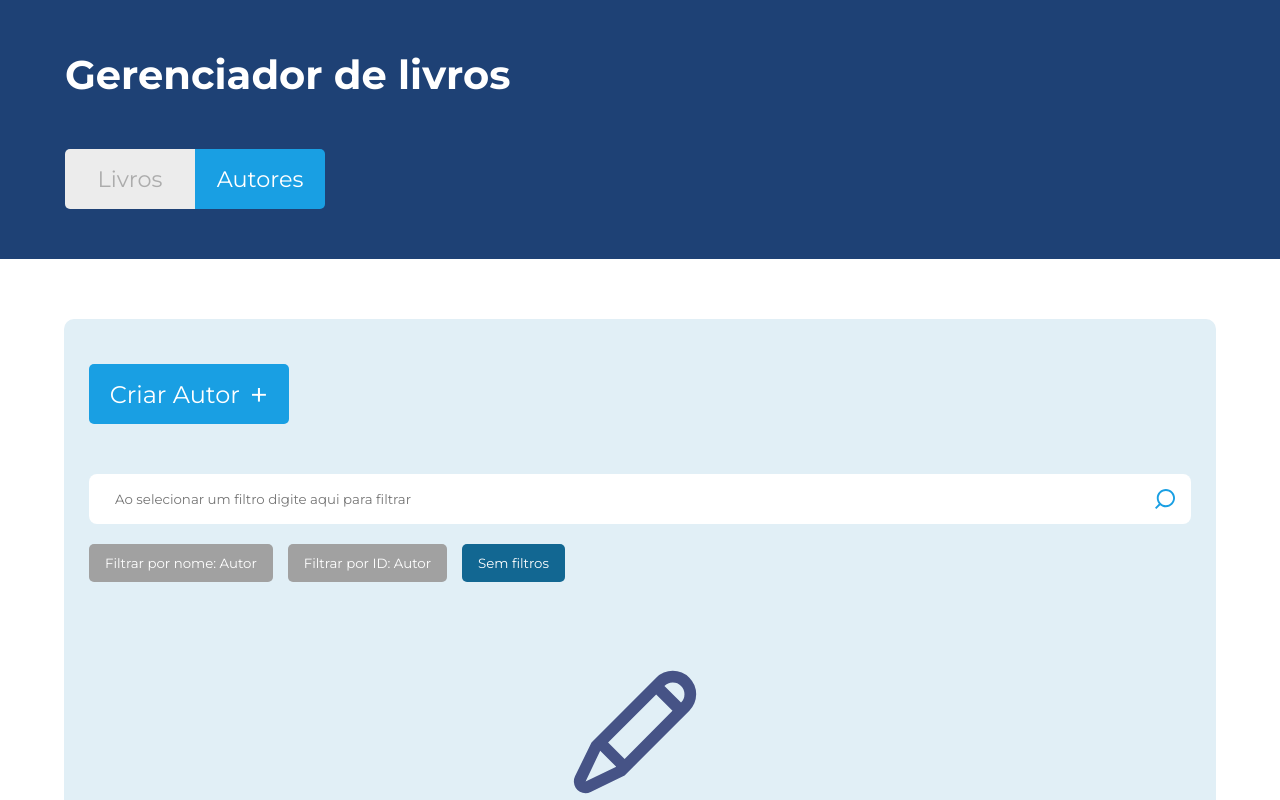
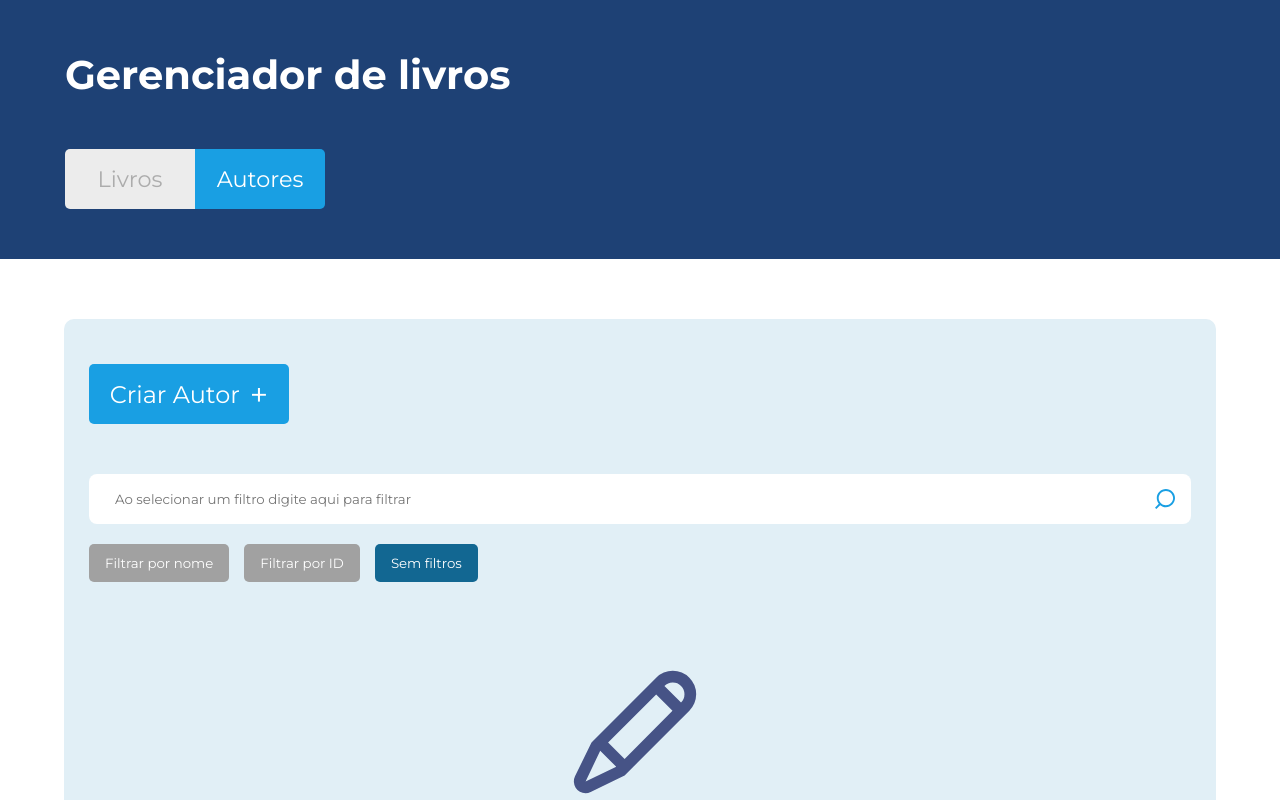
Before and after one commit to VitorRamires/Book-manager, a React (Vite) app: page /autores in a window 1280 px wide. Shown: the top 800 px of the page. Built offline with nearby package versions, Linux system fonts and the light colour scheme.

Commit message:
fix: creating book without autor

```diff
--- a/src/components/books/books.jsx
+++ b/src/components/books/books.jsx
@@ -4,14 +4,9 @@ import { CreateGlobalAuthors } from "../../context/globalContextAuthors.jsx";
 import { Table } from "../Table.jsx";
 import { Book } from "./book.jsx";
 
-
 import * as Dialog from "@radix-ui/react-dialog";
 import { DialogOverlay, ModalBox } from "../../global.js";
-import {
-  ItemModal,
-  ModalActions,
-  DialogTrigger,
-} from "../styles/tables.js";
+import { ItemModal, ModalActions, DialogTrigger } from "../styles/tables.js";
 import { Center } from "../../global.js";
 import img from "../../img/book.svg";
 
@@ -71,7 +66,6 @@ export function Books() {
                   name="authors"
                   id="authors"
                   {...register("author", { required: true })}
-                  defaultValue="Selecione o autor"
                 >
                   {authors.length != 0 ? (
                     authors.map((author) => {
@@ -82,9 +76,7 @@ export function Books() {
                       );
                     })
                   ) : (
-                    <option value="Selecione seu autor">
-                      Selecione seu autor
-                    </option>
+                    <option value="">Selecione seu autor</option>
                   )}
                 </select>
               </ItemModal>
--- a/src/components/filters.jsx
+++ b/src/components/filters.jsx
@@ -27,7 +27,6 @@ export function Filters({
   name,
   handleFilter,
   id,
-  message,
 }) {
   const inputRef = useRef(null);
 
@@ -65,13 +64,13 @@ export function Filters({
           className={buttonActive === name ? "activated-button" : ""}
           onClick={() => handleFilterClick(name)}
         >
-          Filtrar por nome: {message}
+          Filtrar por nome
         </button>
         <button
           className={buttonActive === id ? "activated-button" : ""}
           onClick={() => handleFilterClick(id)}
         >
-          Filtrar por ID: {message}
+          Filtrar por ID
         </button>
         <button
           className={buttonActive === "all" ? "activated-button" : ""}
```
